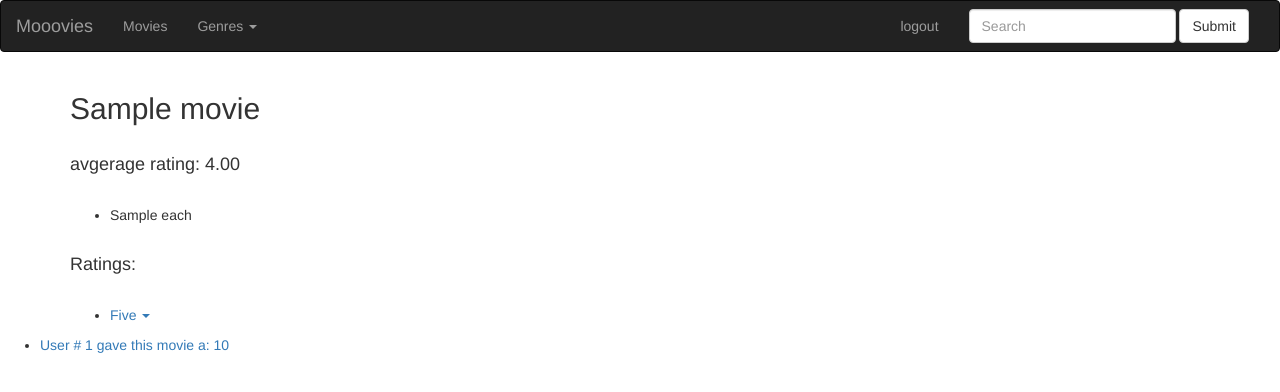
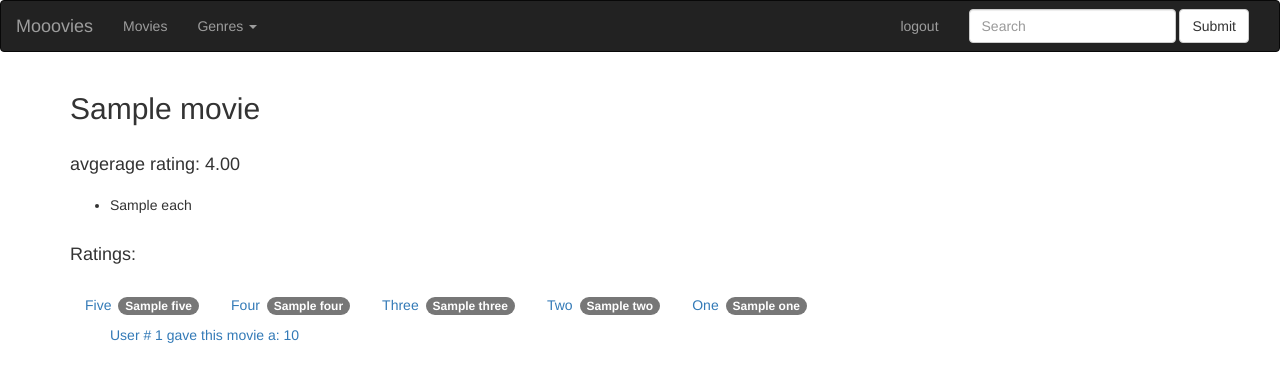
Before and after one commit to tarakdavis/django-movies, a Django app: template movielens/movieratings/templates/movieratings/movie_detail.html in a window 1280 px wide. Shown: the top 392 px of the page. Run offline with Django 3.2, Linux system fonts and the light colour scheme; the template is opened without the code that fills it: most values are stand-ins (such as "Sample title", 1, 10 or a date in 2020); some libraries are stand-ins or nearby versions.

Commit message:
movie detail css

```diff
--- a/movielens/movieratings/static/movieratings/style.css
+++ b/movielens/movieratings/static/movieratings/style.css
@@ -17,7 +17,7 @@ table tr td:first-child::before {
 
 h4{
   margin-top: 30px;
-  margin-bottom: 30px;
+  margin-bottom: 20px;
 }
 
 h5{
@@ -32,3 +32,7 @@ h5{
  #type{
    list-style-type: none;
  }
+
+.col2{
+  columns: 2;
+}
--- a/movielens/movieratings/templates/movieratings/movie_detail.html
+++ b/movielens/movieratings/templates/movieratings/movie_detail.html
@@ -1,4 +1,5 @@
 {% extends 'base.html' %}
+
 <head>
     {% block title %}{{movie.title}}{% endblock %}
 </head>
@@ -14,18 +15,18 @@
             {% endfor %}</ul>
 
         <h4>Ratings:</h4>
-  <ul>
-    <li class="dropdown">
-      <a href="#" data-toggle="dropdown"> Five <i class="caret"></i></a>
-      <ul class="dropdown-menu">{% for rating in movie.rating_set.all %}
-        <li><a/ href="{% url 'movieratings:rater_detail' movie.id %}"> {{ rating.rater.id}}</a></li>
+            <ul class="nav nav-pills">
+                <li><a href="#"> Five <span class="badge">{{five}}</span></a></li>
+                <li><a href="#"> Four <span class="badge">{{four}}</span></a></li>
+                <li><a href="#"> Three <span class="badge">{{three}}</span></a></li>
+                <li><a href="#"> Two <span class="badge">{{two}}</span></a></li>
+                <li><a href="#"> One <span class="badge">{{one}}</span></a></li>
+            </ul>
+            <div class="col2">
+            <ul class="col2">{% for rating in movie.rating_set.all %}
+                <li id="type"><a href="{% url 'movieratings:rater_detail' rating.rater.id %}">User # {{rating.rater.id}} gave this movie a: {{rating.score}}</a></li>
                 {% endfor %}</ul>
               </div>
-
-
- <ul>{% for rating in movie.rating_set.all %}
-     <li><a href="{% url 'movieratings:rater_detail' rating.rater.id %}">User # {{rating.rater.id}} gave this movie a: {{rating.score}}</a></li>
-     {% endfor %}</ul>
     </div>
 </body>
 {% endblock %}
```
Lines whose indentation alone changed are shown as unchanged.
